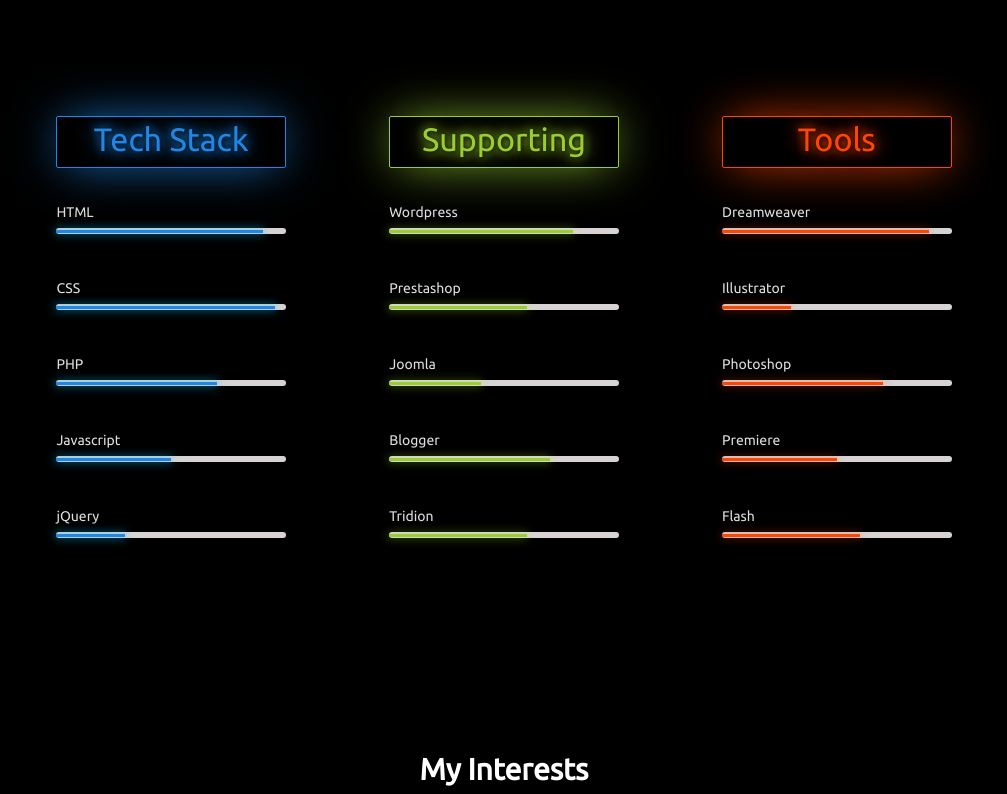
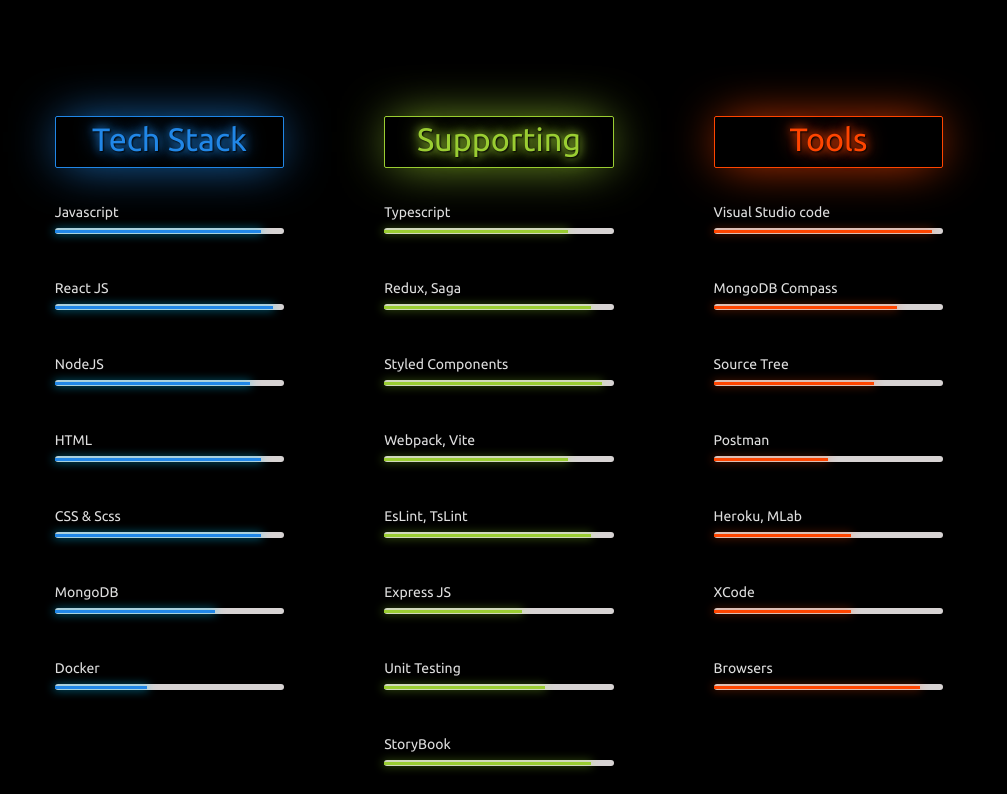
Before and after one commit to avaniklsjoshi/mama-repo, a React (Create React App) app in the folder apps/frontend-joshi/: page / in a window 1280 px wide. Shown: the part 906-1700 px from the top of the page, without its empty margins (136-1143 px from the left). Built offline with nearby package versions, Linux system fonts and the light colour scheme.

Commit message:
frontend-joshi: skills section skills added

```diff
--- a/apps/frontend-joshi/src/Components/Views/LandingPage/portfolioCard.scss
+++ b/apps/frontend-joshi/src/Components/Views/LandingPage/portfolioCard.scss
@@ -1,6 +1,6 @@
 @import "../../../CommonStyles/variables.scss";
 
-.container{
+.portfolio-container{
   display: flex;
   justify-content: space-around;
   align-items: center;
--- a/apps/frontend-joshi/src/Components/Views/LandingPage/portfolioCard.tsx
+++ b/apps/frontend-joshi/src/Components/Views/LandingPage/portfolioCard.tsx
@@ -6,7 +6,7 @@ export default function PortfolioCard() {
   const { t } = useTranslation();
 
   return (
-    <div className="container">
+    <div className="portfolio-container">
       <div className="card card">
         <div className="border">
           <div className="card-name">{t("fullName")}</div>
--- a/apps/frontend-joshi/src/Components/Views/LandingPage/skills.scss
+++ b/apps/frontend-joshi/src/Components/Views/LandingPage/skills.scss
@@ -6,23 +6,23 @@
     margin: 0 0 30px;
     text-align:center;
     color:#2187e7;
-    text-shadow: 1px 1px 5px #000, 0 0 10px #2187e7, 0 0 20px #2187e7;
+    text-shadow: 1px 1px 2px #000, 0 0 10px #2187e7, 0 0 20px #2187e7;
     border-radius:2px;
     border: 1px solid #2187e7;
     box-shadow: 0px 0px 50px -8px #2187e7;
   }
-  h4.plataformas {
+  h4.supporting {
     border: 1px solid #9ACD32;
     box-shadow: 0px 0px 50px -8px #9ACD32;
     color: #9ACD32;
-    text-shadow: 1px 1px 5px #000, 0 0 10px #9ACD32, 0 0 20px #9ACD32;
+    text-shadow: 1px 1px 2px #000, 0 0 10px #9ACD32, 0 0 20px #9ACD32;
   }
 
-  h4.programas {
+  h4.tools {
     border: 1px solid #FF4500;
     box-shadow: 0px 0px 50px -8px #FF4500;
     color: #FF4500;
-    text-shadow: 1px 1px 5px #000, 0 0 10px #FF4500, 0 0 20px #FF4500;
+    text-shadow: 1px 1px 2px #000, 0 0 10px #FF4500, 0 0 20px #FF4500;
   }
 
   .container {
@@ -41,7 +41,6 @@
     line-height: 2em;
     padding: 5% 0;
   }
-  /*.col { width:101%; }*/
   .skill {
     list-style:none;
     padding-top:30px;
@@ -88,48 +87,61 @@
 
   .titulo      { opacity:1;  animation:titulo 5s ease-out;     }
 
-  /*programacion*/
-  .html        { width:90%;  animation:html 2s ease-out;       }
-  .css         { width:95%;  animation:css 2s ease-out;        }
-  .php         { width:70%;  animation:php 2s ease-out;        }
-  .javascript  { width:50%;  animation:javascript 2s ease-out; }
-  .jquery      { width:30%;  animation:jquery 2s ease-out;     }
+  /*Tech Stack*/
+  .javascript        { width:90%;  animation:javascript 2s ease-out;       }
+  .reactJS         { width:95%;  animation:reactJS 2s ease-out;        }
+  .nodeJS         { width:85%;  animation:nodeJS 2s ease-out;        }
+  .html      { width:90%;  animation:html 2s ease-out;     }
+  .cssScss      { width:90%;  animation:cssScss 2s ease-out;     }
+  .mongoDB      { width:70%;  animation:mongoDB 2s ease-out;     }
+  .docker      { width:40%;  animation:docker 2s ease-out;     }
 
-  /*plataformas*/
-  .wordpress   { width:80%;  animation:wordpress 2s ease-out;  }
-  .prestashop  { width:60%;  animation:prestashop 2s ease-out; }
-  .joomla      { width:40%;  animation:joomla 2s ease-out;     }
-  .blogger     { width:70%;  animation:blogger 2s ease-out;    }
-  .tridion      { width:60%;  animation:tridion 2s ease-out;     }
+  /*supporting*/
+  .typescript   { width:80%;  animation:typescript 2s ease-out;  }
+  .reduxSaga  { width:90%;  animation:reduxSaga 2s ease-out; }
+  .styledComponents      { width:95%;  animation:styledComponents 2s ease-out;     }
+  .webpackVite     { width:80%;  animation:webpackVite 2s ease-out;    }
+  .estsLint      { width:90%;  animation:estsLint 2s ease-out;     }
+  .expressJS      { width:60%;  animation:expressJS 2s ease-out;     }
+  .jestTesting      { width:70%;  animation:jestTesting 2s ease-out;     }
+  .storybook      { width:90%;  animation:storybook 2s ease-out;     }
 
-  /*programas*/
-  .dreamweaver { width:90%;  animation:dreamweaver 2s ease-out;}
-  .illustrator { width:30%;  animation:illustrator 2s ease-out;}
-  .photoshop   { width:70%;  animation:photoshop 2s ease-out;  }
-  .premiere    { width:50%;  animation:premiere 2s ease-out;   }
-  .flash       { width:60%;  animation:flash 2s ease-out;      }
-
+  /*tools*/
+  .vscode { width:95%;  animation:vscode 2s ease-out;}
+  .compass { width:80%;  animation:compass 2s ease-out;}
+  .sourcetree   { width:70%;  animation:sourcetree 2s ease-out;  }
+  .postman    { width:50%;  animation:postman 2s ease-out;   }
+  .herokuMlab       { width:60%;  animation:herokuMlab 2s ease-out;      }
+  .xcode       { width:60%;  animation:xcode 2s ease-out;      }
+  .browsers       { width:90%;  animation:browsers 2s ease-out;      }
 
   @keyframes titulo      { 0% { opacity:0; } 100% { opacity:1; }  }
 
-  /*programacion*/
-  @keyframes html        { 0% { width:0px; } 100% { width:90%; }  }
-  @keyframes css         { 0% { width:0px; } 100% { width:95%; }  }
-  @keyframes php         { 0% { width:0px; } 100% { width:70%; }  }
-  @keyframes javascript  { 0% { width:0px; } 100% { width:50%; }  }
-  @keyframes jquery      { 0% { width:0px; } 100% { width:30%; }  }
+  /*Tech Stack*/
+  @keyframes javascript        { 0% { width:0px; } 100% { width:90%; }  }
+  @keyframes reactJS         { 0% { width:0px; } 100% { width:95%; }  }
+  @keyframes nodeJS         { 0% { width:0px; } 100% { width:85%; }  }
+  @keyframes html  { 0% { width:0px; } 100% { width:90%; }  }
+  @keyframes cssScss      { 0% { width:0px; } 100% { width:90%; }  }
+  @keyframes mongoDB      { 0% { width:0px; } 100% { width:70%; }  }
+  @keyframes docker      { 0% { width:0px; } 100% { width:40%; }  }
 
-  /*plataformas*/
-  @keyframes wordpress   { 0% { width:0px; } 100% { width:80%; }  }
-  @keyframes prestashop  { 0% { width:0px; } 100% { width:60%; }  }
-  @keyframes joomla      { 0% { width:0px; } 100% { width:40%; }  }
-  @keyframes blogger     { 0% { width:0px; } 100% { width:70%; }  }
-  @keyframes tridion      { 0% { width:0px; } 100% { width:60%; }  }
+  /*supporting*/
+  @keyframes typescript   { 0% { width:0px; } 100% { width:80%; }  }
+  @keyframes reduxSaga  { 0% { width:0px; } 100% { width:90%; }  }
+  @keyframes styledComponents      { 0% { width:0px; } 100% { width:95%; }  }
+  @keyframes webpackVite     { 0% { width:0px; } 100% { width:80%; }  }
+  @keyframes estsLint      { 0% { width:0px; } 100% { width:90%; }  }
+  @keyframes expressJS      { 0% { width:0px; } 100% { width:60%; }  }
+  @keyframes jestTesting      { 0% { width:0px; } 100% { width:70%; }  }
+  @keyframes storybook      { 0% { width:0px; } 100% { width:90%; }  }
 
-  /*programas*/
-  @keyframes dreamweaver { 0% { width:0px; } 100% { width:90%; }  }
-  @keyframes illustrator { 0% { width:0px; } 100% { width:30%; }  }
-  @keyframes photoshop   { 0% { width:0px; } 100% { width:70%; }  }
-  @keyframes premiere    { 0% { width:0px; } 100% { width:50%; }  }
-  @keyframes flash       { 0% { width:0px; } 100% { width:60%; }  }
+  /*tools*/
+  @keyframes vscode { 0% { width:0px; } 100% { width:95%; }  }
+  @keyframes compass { 0% { width:0px; } 100% { width:80%; }  }
+  @keyframes sourcetree   { 0% { width:0px; } 100% { width:70%; }  }
+  @keyframes postman    { 0% { width:0px; } 100% { width:50%; }  }
+  @keyframes herokuMlab       { 0% { width:0px; } 100% { width:60%; }  }
+  @keyframes xcode       { 0% { width:0px; } 100% { width:60%; }  }
+  @keyframes browsers       { 0% { width:0px; } 100% { width:90%; }  }
 }
--- a/apps/frontend-joshi/src/Components/Views/LandingPage/skills.tsx
+++ b/apps/frontend-joshi/src/Components/Views/LandingPage/skills.tsx
@@ -9,74 +9,102 @@ export default function Skills() {
           <h4 className="titulo">Tech Stack</h4>
           <ul className="skill">
             <li>
+              <span className="blueline javascript"></span>
+              <em>Javascript</em>
+            </li>
+            <li>
+              <span className="blueline reactJS"></span>
+              <em>React JS</em>
+            </li>
+            <li>
+              <span className="blueline nodeJS"></span>
+              <em>NodeJS</em>
+            </li>
+            <li>
               <span className="blueline html"></span>
               <em>HTML</em>
             </li>
             <li>
-              <span className="blueline css"></span>
-              <em>CSS</em>
+              <span className="blueline cssScss"></span>
+              <em>CSS & Scss</em>
             </li>
             <li>
-              <span className="blueline php"></span>
-              <em>PHP</em>
+              <span className="blueline mongoDB"></span>
+              <em>MongoDB</em>
             </li>
             <li>
-              <span className="blueline javascript"></span>
-              <em>Javascript</em>
-            </li>
-            <li>
-              <span className="blueline jquery"></span>
-              <em>jQuery</em>
+              <span className="blueline docker"></span>
+              <em>Docker</em>
             </li>
           </ul>
         </div>
         <div className="col">
-          <h4 className="plataformas titulo">Supporting</h4>
+          <h4 className="supporting titulo">Supporting</h4>
           <ul className="skill">
             <li>
-              <span className="greenline wordpress"></span>
-              <em>Wordpress</em>
+              <span className="greenline typescript"></span>
+              <em>Typescript</em>
             </li>
             <li>
-              <span className="greenline prestashop"></span>
-              <em>Prestashop</em>
+              <span className="greenline reduxSaga"></span>
+              <em>Redux, Saga</em>
             </li>
             <li>
-              <span className="greenline joomla"></span>
-              <em>Joomla</em>
+              <span className="greenline styledComponents"></span>
+              <em>Styled Components</em>
             </li>
             <li>
-              <span className="greenline blogger"></span>
-              <em>Blogger</em>
+              <span className="greenline webpackVite"></span>
+              <em>Webpack, Vite</em>
             </li>
             <li>
-              <span className="greenline tridion"></span>
-              <em>Tridion</em>
+              <span className="greenline estsLint"></span>
+              <em>EsLint, TsLint</em>
+            </li>
+            <li>
+              <span className="greenline expressJS"></span>
+              <em>Express JS</em>
+            </li>
+            <li>
+              <span className="greenline jestTesting"></span>
+              <em>Unit Testing</em>
+            </li>
+            <li>
+              <span className="greenline storybook"></span>
+              <em>StoryBook</em>
             </li>
           </ul>
         </div>
         <div className="col">
-          <h4 className="programas titulo">Tools</h4>
+          <h4 className="tools titulo">Tools</h4>
           <ul className="skill">
             <li>
-              <span className="redline dreamweaver"></span>
-              <em>Dreamweaver</em>
+              <span className="redline vscode"></span>
+              <em>Visual Studio code</em>
             </li>
             <li>
-              <span className="redline illustrator"></span>
-              <em>Illustrator</em>
+              <span className="redline compass"></span>
+              <em>MongoDB Compass</em>
             </li>
             <li>
-              <span className="redline photoshop"></span>
-              <em>Photoshop</em>
+              <span className="redline sourcetree"></span>
+              <em>Source Tree</em>
             </li>
             <li>
-              <span className="redline premiere"></span>
-              <em>Premiere</em>
+              <span className="redline postman"></span>
+              <em>Postman</em>
             </li>
             <li>
-              <span className="redline flash"></span>
-              <em>Flash</em>
+              <span className="redline herokuMlab"></span>
+              <em>Heroku, MLab</em>
+            </li>
+            <li>
+              <span className="redline xcode"></span>
+              <em>XCode</em>
+            </li>
+            <li>
+              <span className="redline browsers"></span>
+              <em>Browsers</em>
             </li>
           </ul>
         </div>
```
